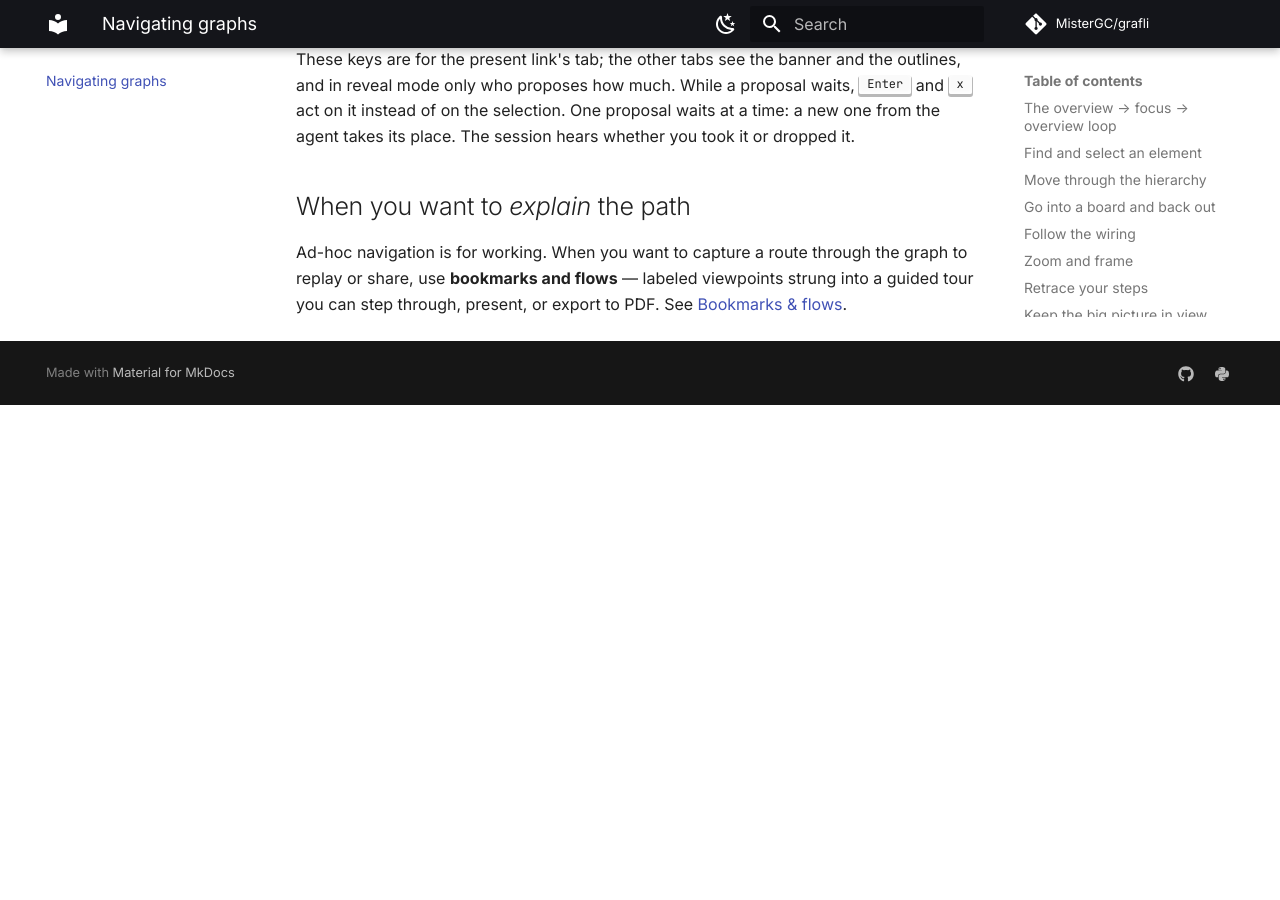
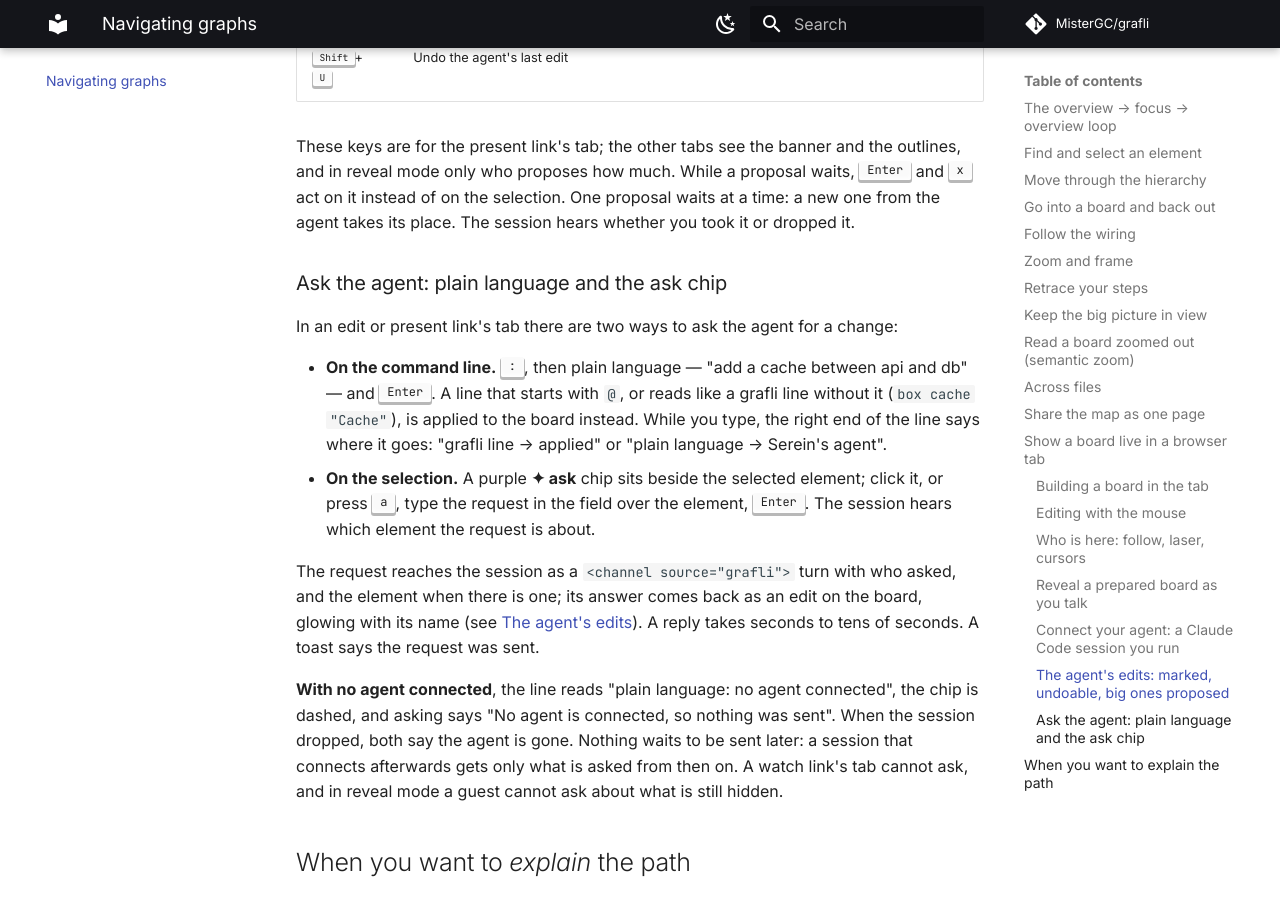
Before and after one commit to MisterGC/grafli, an MkDocs documentation site: the page built from docs/navigating.md, in a window 1280 px wide and 900 px high, scrolled down 12421 px. Built offline with MkDocs 1.6.1 and Material for MkDocs 9.7.7, drawn with Linux system fonts in a browser that asks for light colours; comment, search, counter and statistics services are not loaded; before the commit the page ends 12826 px from its top, so only the background shows below that; some of the changed text lies outside the part shown.

Commit message:
Document asking the agent from the live tab's : line and ask chip

```diff
--- a/docs/navigating.md
+++ b/docs/navigating.md
@@ -300,7 +300,8 @@ with a few of the app's keys:
 | <kbd>e</kbd> | Rename the selected box, note or arrow; <kbd>Enter</kbd> keeps it, <kbd>Esc</kbd> drops it |
 | <kbd>x</kbd> / <kbd>Delete</kbd> | Delete the selection, with its arrows |
 | <kbd>u</kbd> / <kbd>⌘</kbd>+<kbd>Z</kbd> | Undo your last edit in this tab |
-| <kbd>:</kbd> | A command line for grafli lines: `@ box cache "Cache"`, `@ arrow api -> cache "reads"`. A box line without a place goes below the selection; a line with the id of an element on the board restates that element. <kbd>↑</kbd> brings back the last line |
+| <kbd>:</kbd> | A command line. A grafli line — `@ box cache "Cache"`, `@ arrow api -> cache "reads"` — is applied: a box line without a place goes below the selection; a line with the id of an element on the board restates that element. Anything else is plain language for the agent (see [Ask the agent](#ask-the-agent-plain-language-and-the-ask-chip)). The right end of the line says where what you typed goes. <kbd>↑</kbd> brings back the last line |
+| <kbd>a</kbd> | Ask the agent about the selection (see [Ask the agent](#ask-the-agent-plain-language-and-the-ask-chip)) |
 | <kbd>Shift</kbd>+<kbd>Z</kbd> | Fit the board in view (never closer than 1:1), so every box has a jump label |
 
 A new box lands on the side you asked for; if a box already sits there, it
@@ -315,8 +316,8 @@ changed since: undoing a box you added also drops an arrow someone drew to
 it. The tab keeps its undo history across a reload for as long as
 `grafli serve` runs.
 
-Plain language on the command line ("add a cache between api and db") is
-for a connected agent; until one is connected, the tab says so and changes
+Plain language on the command line ("add a cache between api and db") goes
+to the connected agent; with no agent connected, the tab says so and sends
 nothing.
 
 ### Editing with the mouse
@@ -482,6 +483,35 @@ proposal waits, <kbd>Enter</kbd> and <kbd>x</kbd> act on it instead of on
 the selection. One proposal waits at a time: a new one from the agent takes
 its place. The session hears whether you took it or dropped it.
 
+### Ask the agent: plain language and the ask chip
+
+In an edit or present link's tab there are two ways to ask the agent for a
+change:
+
+- **On the command line.** <kbd>:</kbd>, then plain language — "add a cache
+  between api and db" — and <kbd>Enter</kbd>. A line that starts with `@`,
+  or reads like a grafli line without it (`box cache "Cache"`), is applied
+  to the board instead. While you type, the right end of the line says where
+  it goes: "grafli line → applied" or "plain language → Serein's agent".
+- **On the selection.** A purple **✦ ask** chip sits beside the selected
+  element; click it, or press <kbd>a</kbd>, type the request in the field
+  over the element, <kbd>Enter</kbd>. The session hears which element the
+  request is about.
+
+The request reaches the session as a `<channel source="grafli">` turn with
+who asked, and the element when there is one; its answer comes back as an
+edit on the board, glowing with its name (see
+[The agent's edits](#the-agents-edits-marked-undoable-big-ones-proposed)).
+A reply takes seconds to tens of seconds. A toast says the request was
+sent.
+
+**With no agent connected**, the line reads "plain language: no agent
+connected", the chip is dashed, and asking says "No agent is connected, so
+nothing was sent". When the session dropped, both say the agent is gone.
+Nothing waits to be sent later: a session that connects afterwards gets
+only what is asked from then on. A watch link's tab cannot ask, and in
+reveal mode a guest cannot ask about what is still hidden.
+
 ## When you want to *explain* the path
 
 Ad-hoc navigation is for working. When you want to capture a route through the
```
Also changed, not shown: CHANGELOG.md (+9 -0 lines), README.md (+3 -1 lines).
